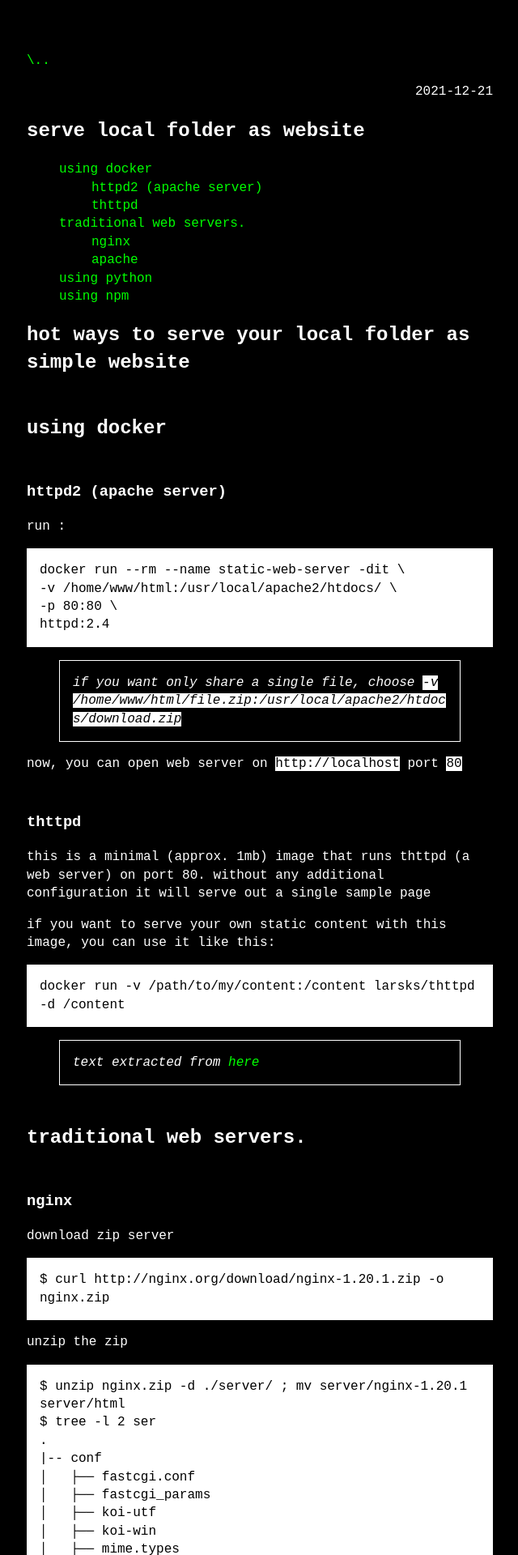
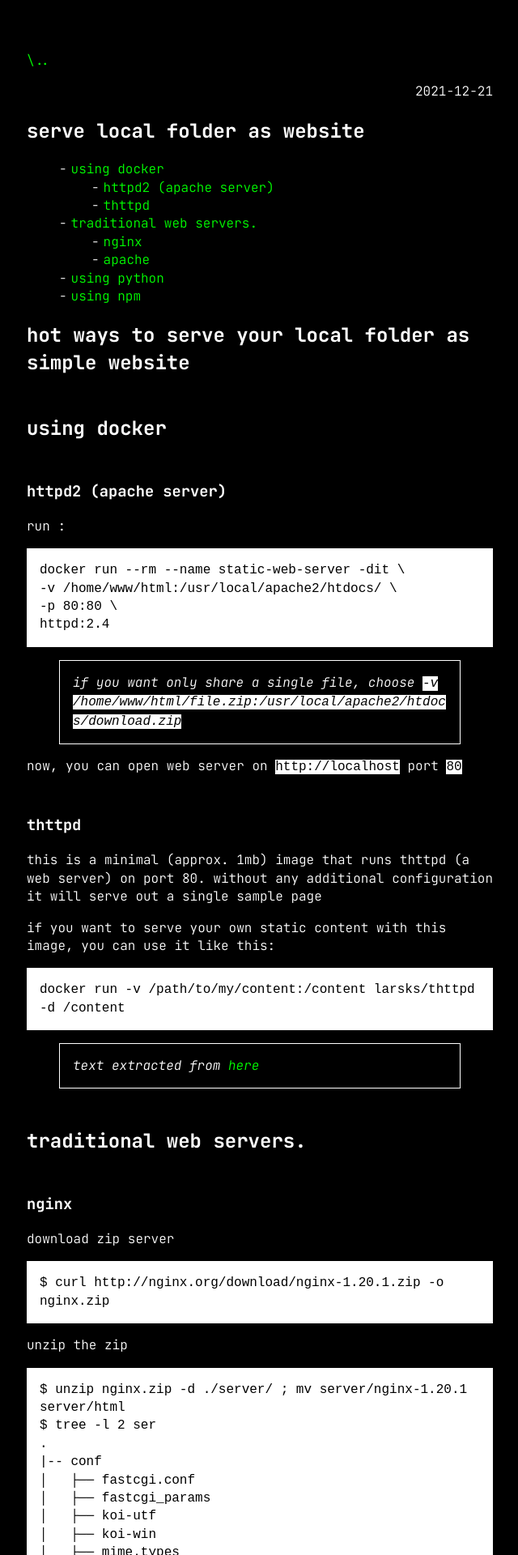
Before and after one commit to DavidDragan1/_blog, a Jekyll site: the page built from _posts/2021-12-21-Serve-local-folder-as-website.md, in a window 1280 px wide. Shown: the top 1920 px of the page at 81% size, without its empty margins (319-959 px from the left). Built offline with Jekyll 4.4.1, drawn with Linux system fonts in a browser that asks for light colours; some web fonts are replaced.

Commit message:
ul custom bullets for posts

```diff
--- a/_layouts/post.html
+++ b/_layouts/post.html
@@ -4,6 +4,13 @@ layout: default
 
 {%-include back_link.html-%}
 
+
+<style>
+  ul li::before {
+    content: "-";
+    margin-right: 5px;
+  }
+</style>
 <article>
   <p class="post-meta">
     <time datetime="{{ page.date }}">{{ page.date | date: site.theme_config.date_format }}</time>
--- a/assets/css/main.css
+++ b/assets/css/main.css
@@ -23,7 +23,7 @@
 body {
 	margin: 0;
 	color: var(--color-text);
-	font-family: "JetBrains Mono", monospace;
+	font-family: "Jetbrains Mono", monospace;
 	font-weight: 300;
 	font-optical-sizing: auto;
 	text-transform: lowercase;
@@ -233,7 +233,7 @@ html {
 
 body {
   color: black;
-  font-family: monospace;
+  font-family: "Jetbrains Mono", monospace;
   font-size: 16px;
   line-height: 1.4;
   margin: 0;
@@ -325,18 +325,6 @@ ul {
 }
 
 
-/*
-li {
-  padding-left: 1em;
-  text-indent: -1em;
-}
-
-*/
-
-/* li:before {
-  content: "/";
-  padding-right: 5px;
-} */
 
 @media (max-width: 530px) {
 	:root {
```
